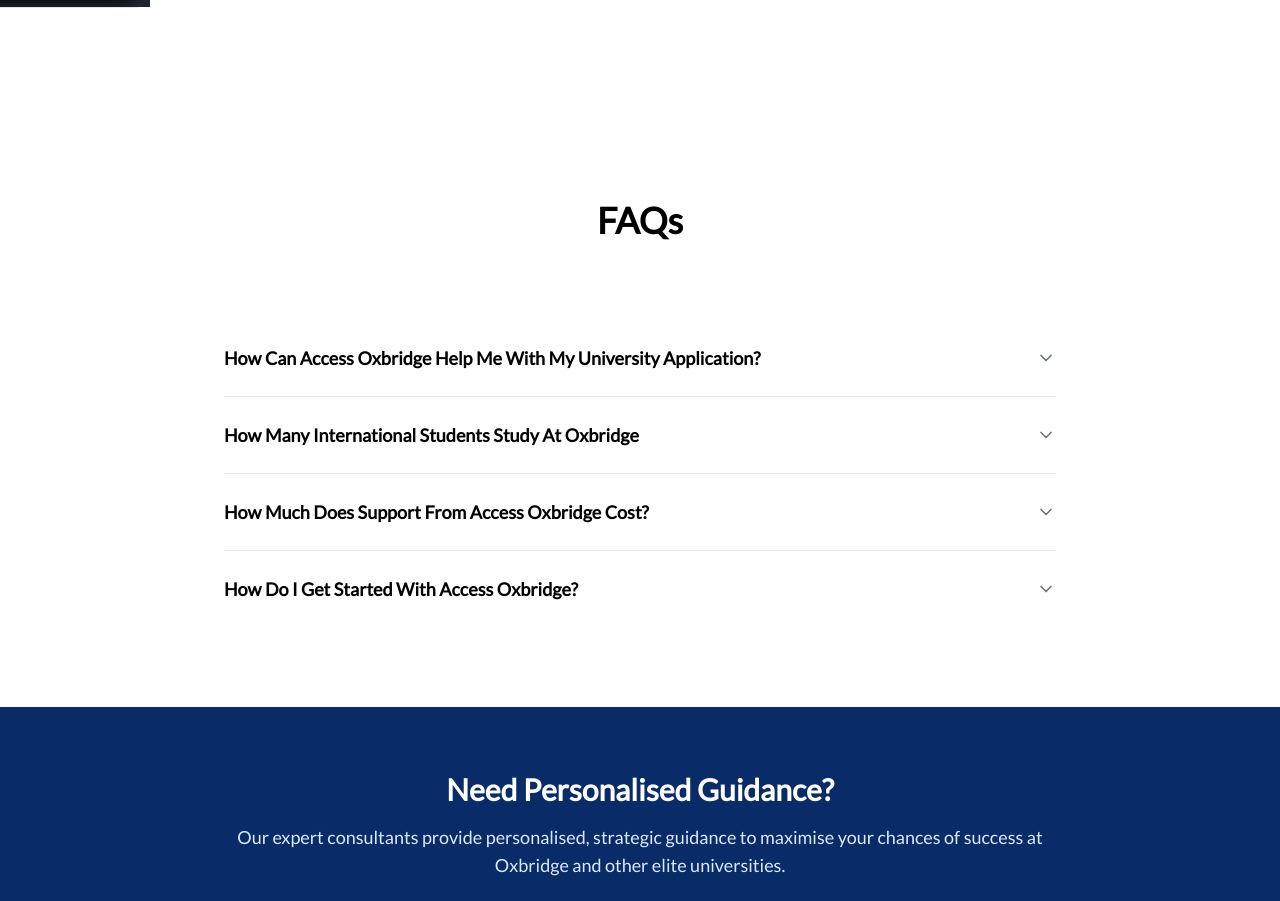
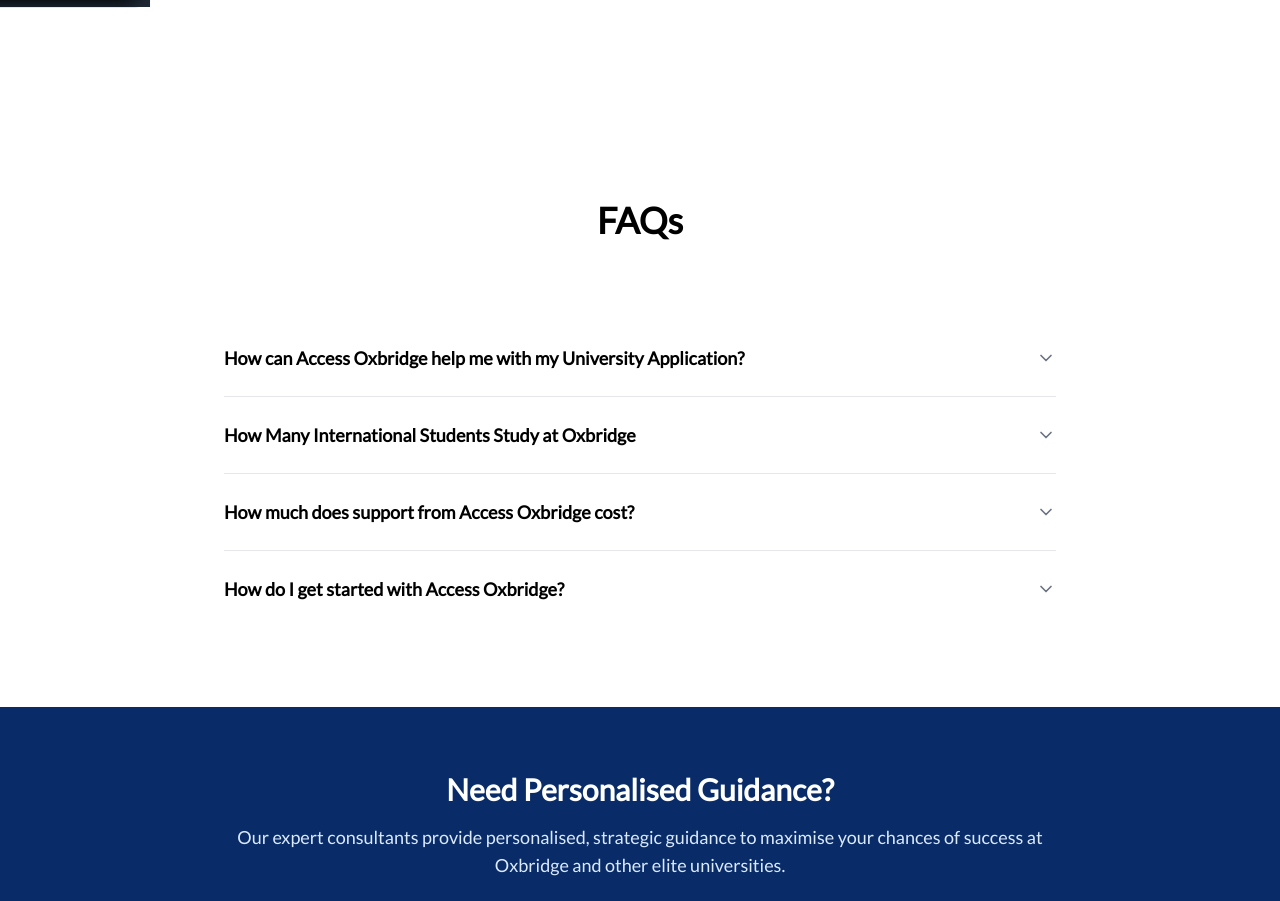
Before and after one commit to AccessOxbridge/Website, a Next.js app: page / in a window 1280 px wide. Shown: the part 3069-3970 px from the top of the page. Built offline with nearby package versions, Linux system fonts and the light colour scheme.

Commit message:
fix: Remove unnecessary capitalization in FAQ item question and section for improved consistency

```diff
--- a/src/components/home/faqs.tsx
+++ b/src/components/home/faqs.tsx
@@ -23,7 +23,7 @@
         onClick={() => setIsOpen(!isOpen)}
         className="w-full py-6 text-left flex justify-between items-center hover:bg-gray-50 rounded-lg transition-colors duration-200"
       >
-        <h3 className="text-lg font-semibold text-black pr-4 capitalize text-center">{faq.question}</h3>
+        <h3 className="text-lg font-semibold text-black pr-4 text-center">{faq.question}</h3>
         <motion.div
           animate={{ rotate: isOpen ? 180 : 0 }}
           transition={{ duration: 0.2 }}
@@ -55,7 +55,7 @@
 
 export default function FAQs() {
   return (
-    <section className="pt-16 sm:pt-24 mb-12 capitalize">
+    <section className="pt-16 sm:pt-24 mb-12">
       <div className="container mx-auto">
         <motion.div
           initial={{ opacity: 0, y: 40 }}
```
